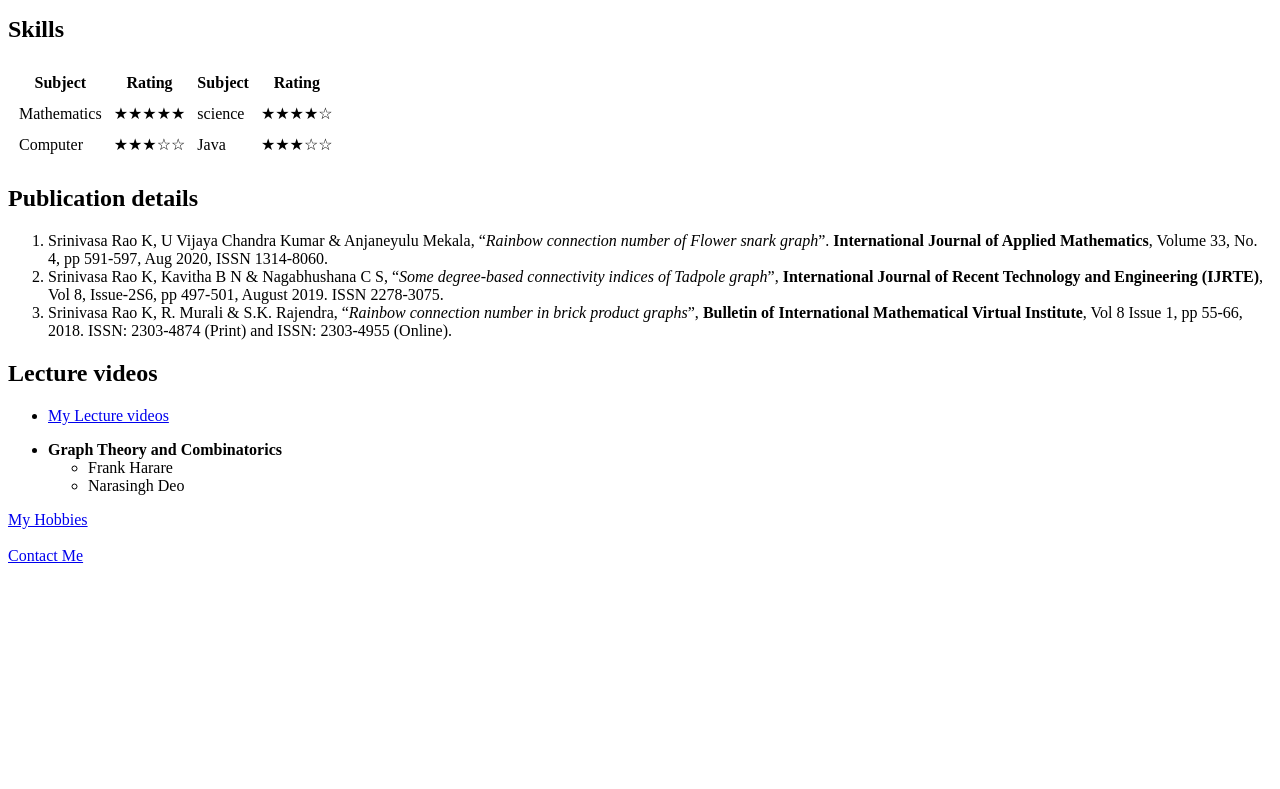
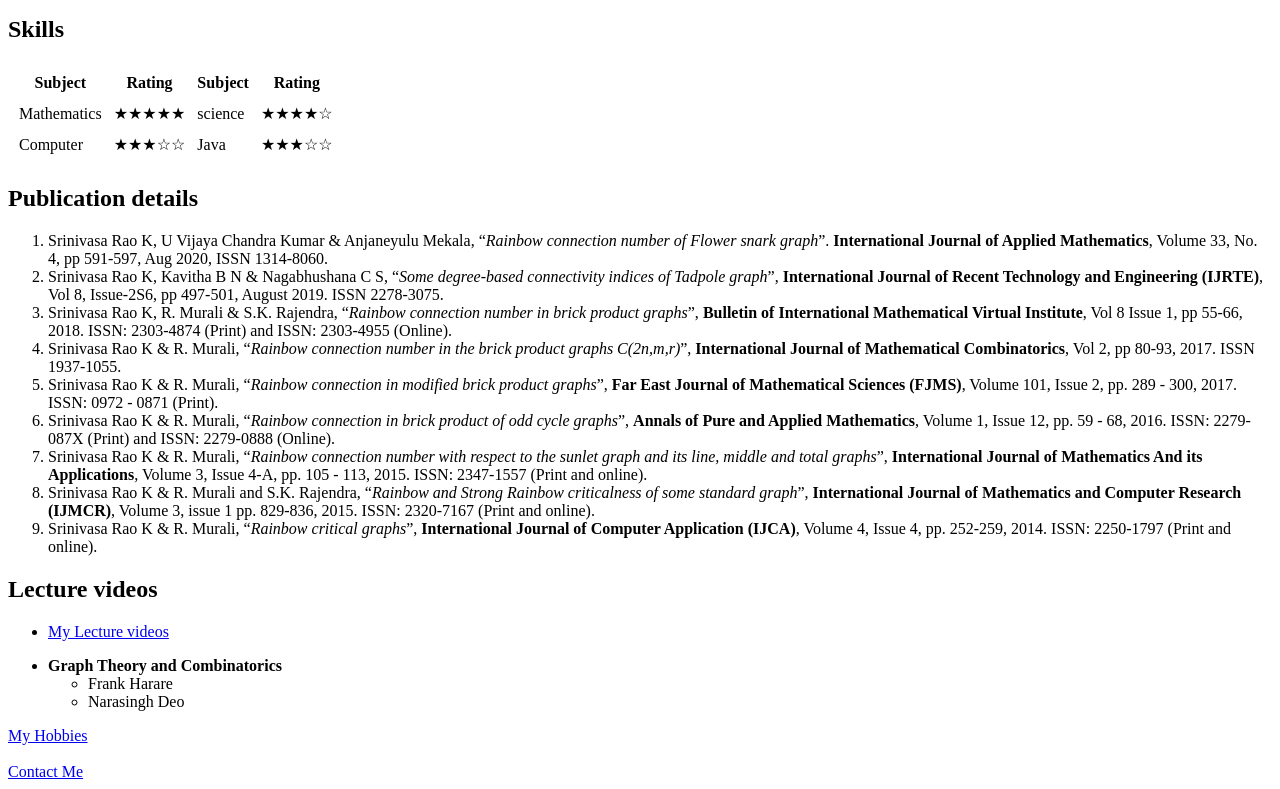
Before and after one commit to Srisha23/cv, a plain HTML site: page index.html in a window 1280 px wide. Shown: the part 597-1386 px from the top of the page. Before the commit the page ends 1170 px from the top, so only its background shows below. Drawn offline with Linux system fonts and the light colour scheme.

Commit message:
Add files via upload

```diff
--- a/index.html
+++ b/index.html
@@ -93,8 +93,13 @@
     </li>
     <li>Srinivasa Rao K, Kavitha B N & Nagabhushana C S, “<em>Some degree-based connectivity indices of Tadpole graph</em>”, <strong>International Journal of Recent Technology and Engineering (IJRTE)</strong>, Vol 8, Issue-2S6, pp 497-501, August
       2019. ISSN 2278-3075. </li>
-    <li>Srinivasa Rao K, R. Murali & S.K. Rajendra, “<em>Rainbow connection number in brick product graphs</em>”, <strong>Bulletin of International Mathematical Virtual Institute</strong>, Vol 8 Issue 1, pp 55-66, 2018. ISSN:  2303-4874 (Print) and ISSN:  2303-4955 (Online). </li>
-
+      <li>Srinivasa Rao K, R. Murali & S.K. Rajendra, “<em>Rainbow connection number in brick product graphs</em>”, <strong>Bulletin of International Mathematical Virtual Institute</strong>, Vol 8 Issue 1, pp 55-66, 2018. ISSN:  2303-4874 (Print) and ISSN:  2303-4955 (Online). </li>
+<li>Srinivasa Rao K & R. Murali, “<em>Rainbow connection number in the brick product graphs C(2n,m,r)</em>”, <strong>International Journal of Mathematical Combinatorics</strong>, Vol 2, pp 80-93, 2017. ISSN 1937-1055.</li>
+<li>Srinivasa Rao K & R. Murali, “<em>Rainbow connection in modified brick product graphs</em>”, <strong>Far East Journal of Mathematical Sciences (FJMS)</strong>, Volume 101, Issue 2, pp. 289 - 300, 2017.  ISSN: 0972 - 0871 (Print). </li>
+<li>Srinivasa Rao K & R. Murali, “<em>Rainbow connection in brick product of odd cycle graphs</em>”, <strong>Annals of Pure and Applied Mathematics</strong>, Volume 1, Issue 12, pp. 59 - 68, 2016. ISSN:  2279-087X (Print) and ISSN:  2279-0888 (Online).</li>
+<li>Srinivasa Rao K & R. Murali, “<em>Rainbow connection number with respect to the sunlet graph and its line, middle and total graphs</em>”, <strong>International Journal of Mathematics And its Applications</strong>, Volume 3, Issue 4-A,  pp. 105 - 113, 2015.  ISSN:  2347-1557 (Print and online).</li>
+<li>Srinivasa Rao K & R. Murali and S.K. Rajendra, “<em>Rainbow and Strong Rainbow criticalness of some standard graph</em>”, <strong>International Journal of Mathematics and Computer Research (IJMCR)</strong>, Volume 3, issue 1 pp. 829-836, 2015.  ISSN:  2320-7167 (Print and online). </li>
+<li>Srinivasa Rao K & R. Murali, “<em>Rainbow critical graphs</em>”, <strong>International Journal of Computer Application (IJCA)</strong>, Volume 4, Issue 4, pp. 252-259, 2014. ISSN: 2250-1797 (Print and online). </li>
   </ol>
 
   <h2>Lecture videos</h2>
```
